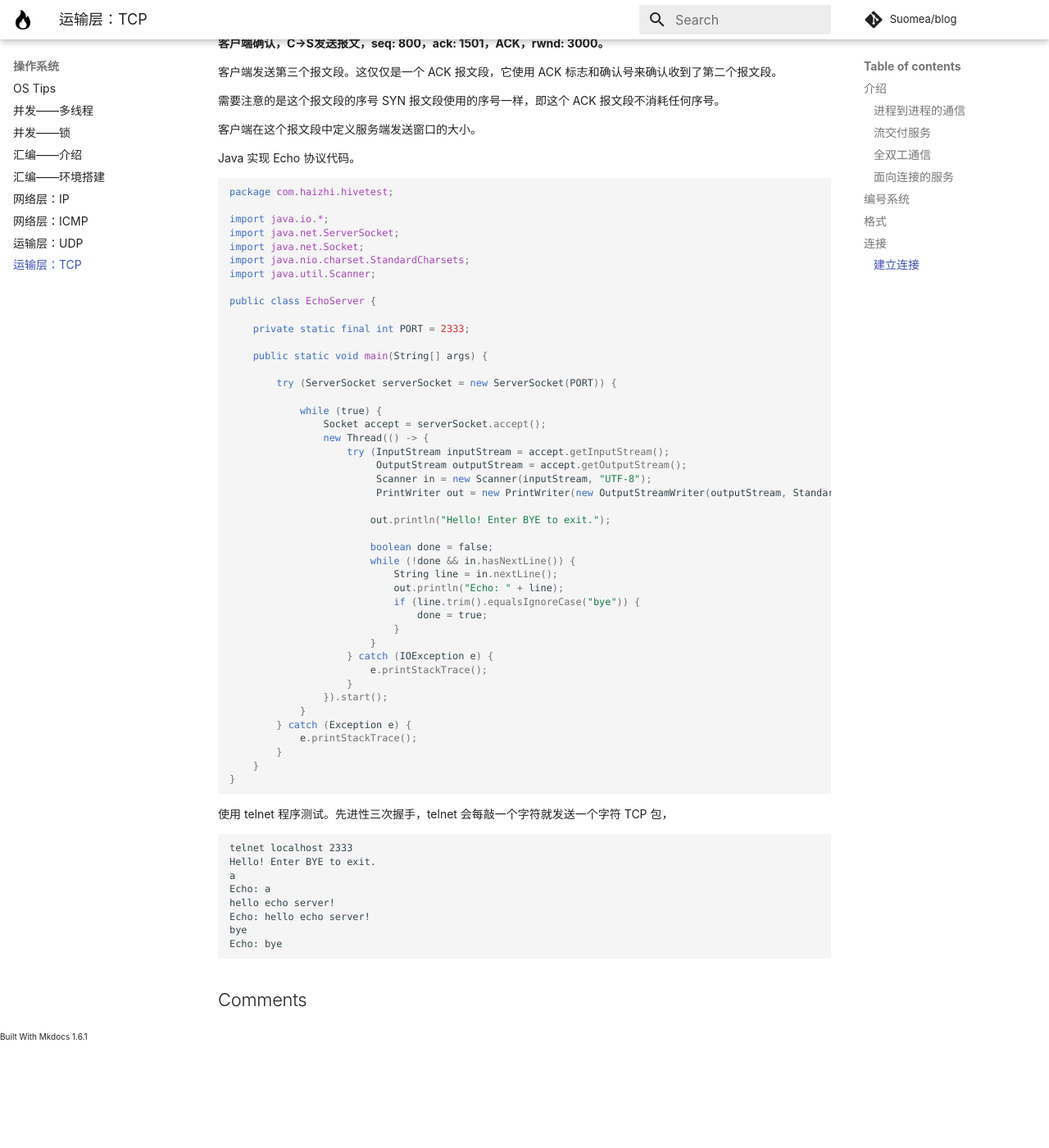
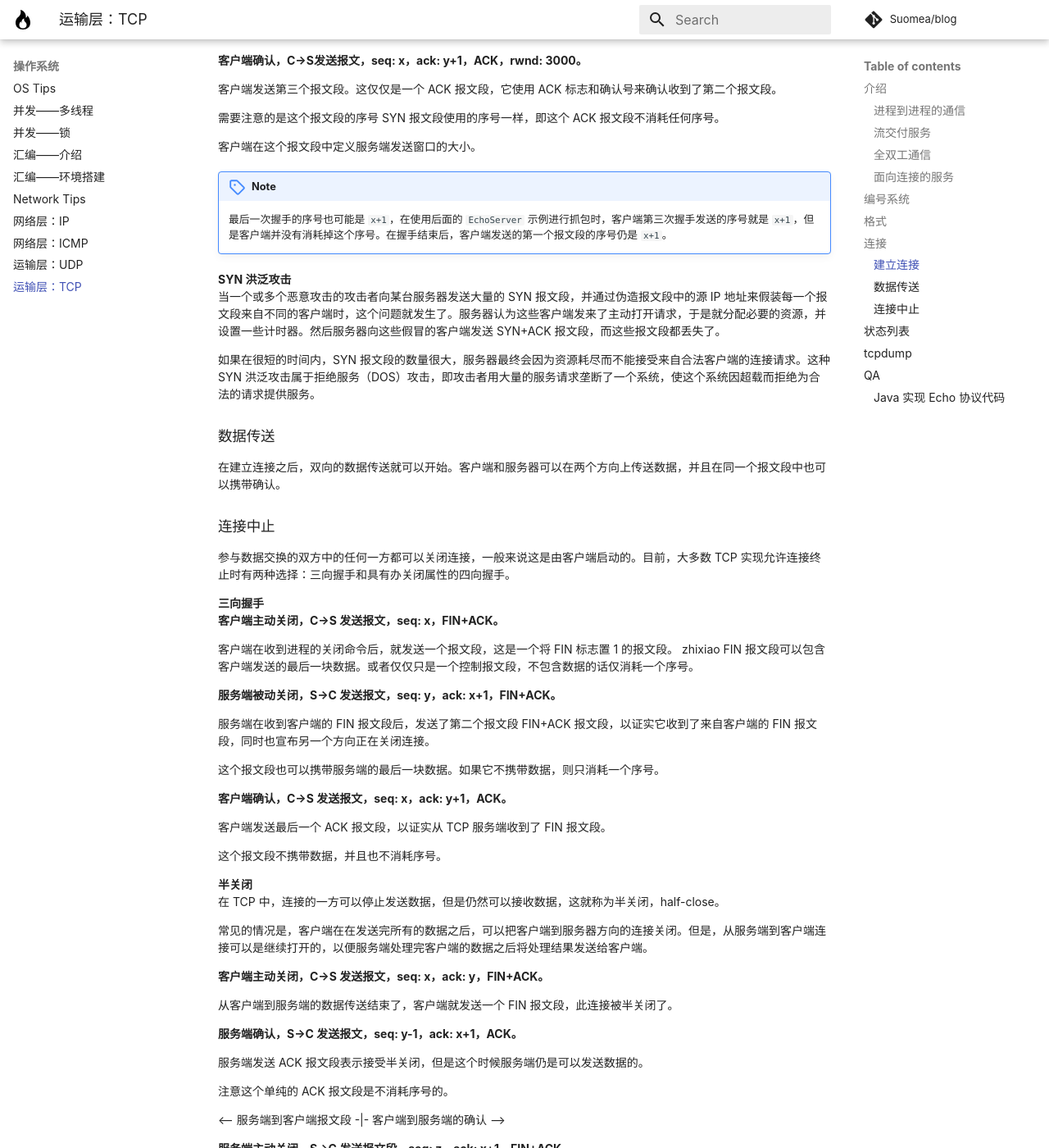
Before and after one commit to Suomea/blog, an MkDocs documentation site: the page built from docs/Network/运输层：TCP.md, in a window 1280 px wide and 1400 px high, scrolled down 2807 px. Shown: the whole window at 82% size. Built offline with MkDocs 1.6.1 and Material for MkDocs 9.7.7, drawn with Linux system fonts in a browser that asks for light colours; some web fonts are replaced; comment, search, counter and statistics services are not loaded; before the commit the page ends 4077 px from its top, so only the background shows below that; some of the changed text lies outside the part shown.

Commit message:
更新 TCP 笔记。

````diff
--- a/docs/Network/运输层：TCP.md
+++ b/docs/Network/运输层：TCP.md
@@ -79,7 +79,8 @@ TCP 把在一个连接中要发送的所有数据字节都编上号。两个方
 
 ### 建立连接
 
-**客户端主动打开，C->S 发送报文，seq: 800，SYN。**
+**三向握手**
+**客户端主动打开，C->S 发送报文，seq: x，SYN。**
 
 客户端发送第一个报文段（SYN 报文段），在这个报文段中 SYN 标志置为 1。
 
@@ -87,7 +88,7 @@ SYN 报文段不携带任何数据，但是它要消耗一个序号，这个序
 
 这个报文段不包括确认号，也没有定义窗口大小。只有当一个报文段中包含了确认时，定义窗口大小才有意义。
 
-**服务端被动打开，S->C发送报文，seq: 1500，ack: 801，SYN，ACK，rwnd: 5000。**
+**服务端被动打开，S->C发送报文，seq: y，ack: x+1，SYN，ACK，rwnd: 5000。**
 
 服务端发送第二个报文段，即 SYN+ACK 报文段，报文段中的这两个标志置 1。SYN + ACK 报文段不携带任何数据，但是它要消耗一个序号。
 
@@ -95,7 +96,7 @@ SYN 报文段不携带任何数据，但是它要消耗一个序号，这个序
 
 因为这个报文段包含了确认，所以它还需要定义接收窗口大小，即 rwnd，由客户端使用。
 
-**客户端确认，C->S发送报文，seq: 800，ack: 1501，ACK，rwnd: 3000。**
+**客户端确认，C->S发送报文，seq: x，ack: y+1，ACK，rwnd: 3000。**
 
 客户端发送第三个报文段。这仅仅是一个 ACK 报文段，它使用 ACK 标志和确认号来确认收到了第二个报文段。
 
@@ -103,10 +104,89 @@ SYN 报文段不携带任何数据，但是它要消耗一个序号，这个序
 
 客户端在这个报文段中定义服务端发送窗口的大小。
 
+!!!note 关于客户端确认的序号
+	最后一次握手的序号也可能是 `x+1`，在使用后面的 `EchoServer` 示例进行抓包时，客户端第三次握手发送的序号就是 `x+1`，但是客户端并没有消耗掉这个序号。在握手结束后，客户端发送的第一个报文段的序号仍是 `x+1`。
+
+**SYN 洪泛攻击**
+当一个或多个恶意攻击的攻击者向某台服务器发送大量的 SYN 报文段，并通过伪造报文段中的源 IP 地址来假装每一个报文段来自不同的客户端时，这个问题就发生了。服务器认为这些客户端发来了主动打开请求，于是就分配必要的资源，并设置一些计时器。然后服务器向这些假冒的客户端发送 SYN+ACK 报文段，而这些报文段都丢失了。
+
+如果在很短的时间内，SYN 报文段的数量很大，服务器最终会因为资源耗尽而不能接受来自合法客户端的连接请求。这种 SYN 洪泛攻击属于拒绝服务（DOS）攻击，即攻击者用大量的服务请求垄断了一个系统，使这个系统因超载而拒绝为合法的请求提供服务。
+
+### 数据传送
+
+在建立连接之后，双向的数据传送就可以开始。客户端和服务器可以在两个方向上传送数据，并且在同一个报文段中也可以携带确认。
+
+### 连接中止
+
+参与数据交换的双方中的任何一方都可以关闭连接，一般来说这是由客户端启动的。目前，大多数 TCP 实现允许连接终止时有两种选择：三向握手和具有办关闭属性的四向握手。
+
+**三向握手**
+**客户端主动关闭，C->S 发送报文，seq: x，FIN+ACK。**
+
+客户端在收到进程的关闭命令后，就发送一个报文段，这是一个将 FIN 标志置 1 的报文段。
+zhixiao
+FIN 报文段可以包含客户端发送的最后一块数据。或者仅仅只是一个控制报文段，不包含数据的话仅消耗一个序号。
+
+**服务端被动关闭，S->C 发送报文，seq: y，ack: x+1，FIN+ACK。**
+
+服务端在收到客户端的 FIN 报文段后，发送了第二个报文段 FIN+ACK 报文段，以证实它收到了来自客户端的 FIN 报文段，同时也宣布另一个方向正在关闭连接。
+
+这个报文段也可以携带服务端的最后一块数据。如果它不携带数据，则只消耗一个序号。
+
+**客户端确认，C->S 发送报文，seq: x，ack: y+1，ACK。**
+
+客户端发送最后一个 ACK 报文段，以证实从 TCP 服务端收到了 FIN 报文段。
+
+这个报文段不携带数据，并且也不消耗序号。
+
+**半关闭**
+在 TCP 中，连接的一方可以停止发送数据，但是仍然可以接收数据，这就称为半关闭，half-close。
+
+常见的情况是，客户端在在发送完所有的数据之后，可以把客户端到服务器方向的连接关闭。但是，从服务端到客户端连接可以是继续打开的，以便服务端处理完客户端的数据之后将处理结果发送给客户端。
+
+**客户端主动关闭，C->S 发送报文，seq: x，ack: y，FIN+ACK。**
+
+从客户端到服务端的数据传送结束了，客户端就发送一个 FIN 报文段，此连接被半关闭了。
+
+**服务端确认，S->C 发送报文，seq: y-1，ack: x+1，ACK。**
+
+服务端发送 ACK 报文段表示接受半关闭，但是这个时候服务端仍是可以发送数据的。
+
+注意这个单纯的 ACK 报文段是不消耗序号的。
+
+<-- 服务端到客户端报文段 -|- 客户端到服务端的确认 -->
+
+**服务端主动关闭，S->C 发送报文段，seq: z，ack: x+1，FIN+ACK。**
+
+服务端发送完数据之后，关闭服务端到客户端的连接。
+
+**客户端确认，S->C 发送报文段，seq: x，ack: z+ 1，ACK。**
+
+连接关闭，需要注意 ACK 报文段并未消耗序号。
+
+## 状态列表
 
 
+| 状态          | 说明                            |
+| ----------- | ----------------------------- |
+| CLOSED      | 没有连接。                         |
+| LISTEN      | 收到了被动打开，等待 SYN。               |
+| SYN-SENT    | 已发送了 SYN，等待 ACK。              |
+| SYN-RCVD    | 已发送了 SYN+ACK，等待 ACK。          |
+| ESTABLISHED | 连接建立，数据传送在进行。                 |
+| FIN-WAIT1   | 第一个 FIN 已发送，等待 ACK。           |
+| FIN-WAIT2   | 对第一个 FIN 的 ACK 已收到，等待第二个 FIN。 |
+| CLOSE-WAIT  | 收到第一个 FIN，已发送 ACK，等待应用程序关闭。   |
+| TIME-WAIT   | 收到第二个 FIN，已发送 ACK，等待 2MSL 超时。 |
+| LAST-ACK    | 已发送第二个 FIN，等待 ACK。            |
+| CLOSING     | 双方都以决定同时关闭。                   |
 
-Java 实现 Echo 协议代码。
+## tcpdump
+
+
+## QA
+
+### Java 实现 Echo 协议代码
 ```java
 package com.haizhi.hivetest;
 
--- a/mkdocs.yml
+++ b/mkdocs.yml
@@ -61,8 +61,9 @@ nav:
       - Linux/定时任务.md
       - Linux/定时备份 MySQL.md
       - Linux/文件与文件系统.md
-      - Linux/磁盘分区.md
+      - Linux/磁盘分区挂载.md
       - Linux/Nginx 编译安装.md
+      - Linux/curl.md
   - 操作系统:
       - OS/OS Tips.md
       - OS/并发——多线程.md
@@ -70,6 +71,7 @@ nav:
       - OS/汇编——介绍.md
       - OS/汇编——环境搭建.md
     #   - OS/汇编——寄存器介绍.md
+      - Network/Network Tips.md
       - Network/网络层：IP.md
       - Network/网络层：ICMP.md
       - Network/运输层：UDP.md
````
Also changed, not shown: docs/Network/Network Tips.md (+12 -2 lines), 1 other file.
